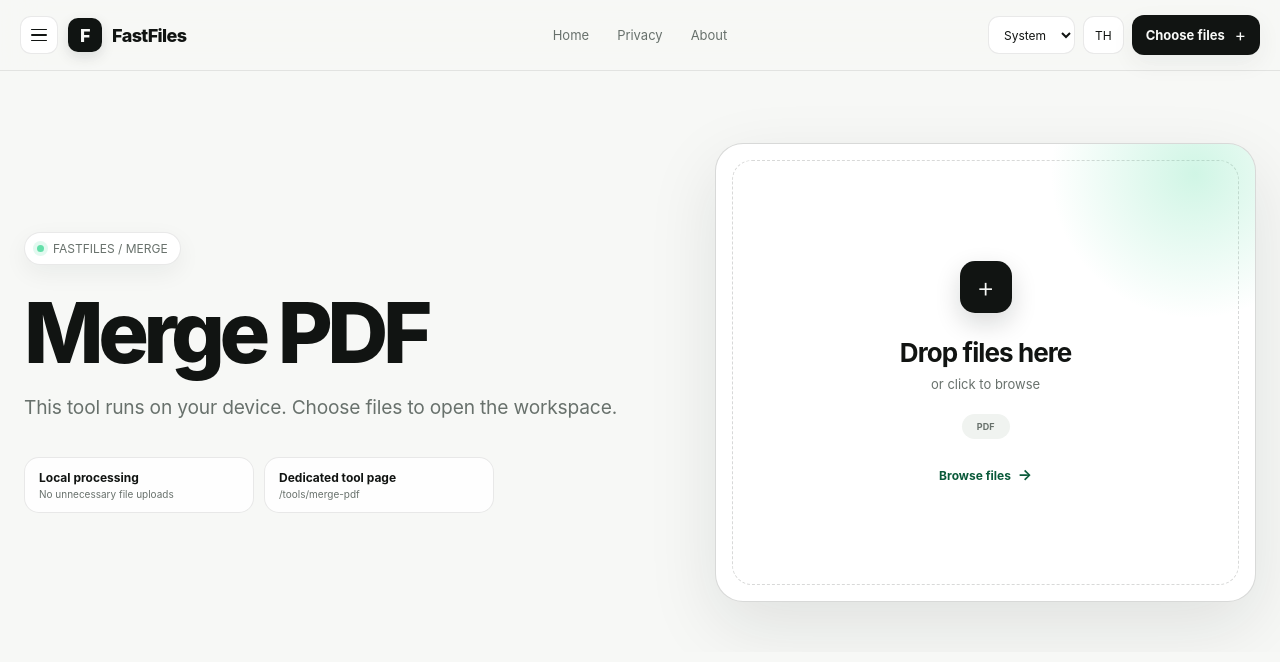
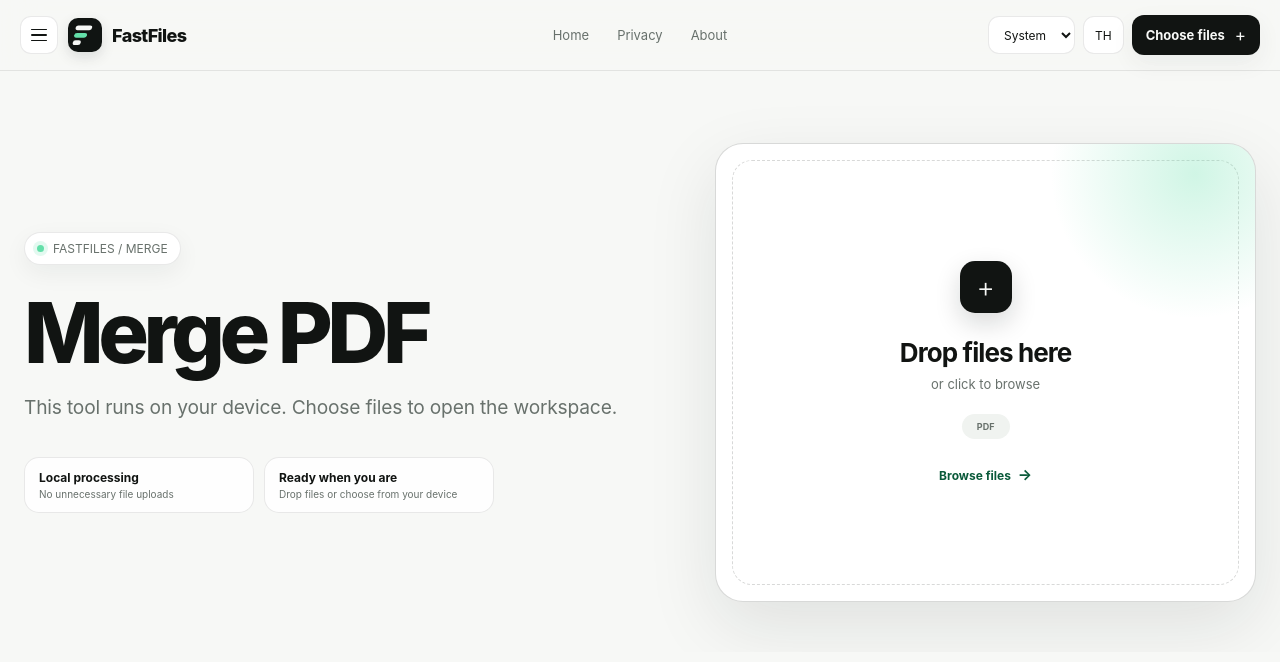
Before and after one commit to kzabCde/FastFiles, a Next.js app: page /tools/merge-pdf in a window 1280 px wide. Shown: the top 662 px of the page. Built offline with nearby package versions, Linux system fonts and the light colour scheme.

Commit message:
ui: align standalone tool branding with home

```diff
--- a/components/StandaloneToolPage.tsx
+++ b/components/StandaloneToolPage.tsx
@@ -1,6 +1,7 @@
 "use client";
 
 import { useEffect, useMemo, useRef, useState } from "react";
+import FastFilesMark from "./FastFilesMark";
 import NavigationMenu from "./NavigationMenu";
 import ToolWorkspace from "./ToolWorkspace";
 import { kindOf, type ToolDefinition } from "@/lib/tools";
@@ -109,8 +110,8 @@ export default function StandaloneToolPage({ tool }: Props) {
       <header className="site-header">
         <div className="header-inner">
           <div style={{ justifySelf: "start", display: "flex", alignItems: "center", gap: 10 }}>
-            <NavigationMenu language={language} onSelectTool={() => undefined} onOpenQr={() => undefined} />
-            <a className="brand" href="/" aria-label="FastFiles home"><span className="brand-mark" aria-hidden="true">F</span><span>FastFiles</span></a>
+            <NavigationMenu language={language} />
+            <a className="brand" href="/" aria-label="FastFiles home"><FastFilesMark /><span>FastFiles</span></a>
           </div>
           <nav><a href="/">Home</a><a href="/#privacy">{language === "th" ? "ความเป็นส่วนตัว" : "Privacy"}</a><a href="/#about">{language === "th" ? "เกี่ยวกับ" : "About"}</a></nav>
           <div className="header-actions">
@@ -131,7 +132,7 @@ export default function StandaloneToolPage({ tool }: Props) {
             <p className="hero-body">{language === "th" ? "เครื่องมือนี้ทำงานบนอุปกรณ์ของคุณ เลือกไฟล์เพื่อเริ่มใช้งาน" : "This tool runs on your device. Choose files to open the workspace."}</p>
             <div className="trust-row">
               <div className="trust-chip"><span><strong>{language === "th" ? "ประมวลผลในเครื่อง" : "Local processing"}</strong><small>{language === "th" ? "ไฟล์ไม่ถูกอัปโหลดโดยไม่จำเป็น" : "No unnecessary file uploads"}</small></span></div>
-              <div className="trust-chip"><span><strong>{language === "th" ? "หน้าเครื่องมือแยก" : "Dedicated tool page"}</strong><small>/tools/{tool.id}</small></span></div>
+              <div className="trust-chip"><span><strong>{language === "th" ? "พร้อมใช้งานทันที" : "Ready when you are"}</strong><small>{language === "th" ? "วางไฟล์หรือเลือกจากอุปกรณ์" : "Drop files or choose from your device"}</small></span></div>
             </div>
           </div>
 
```
